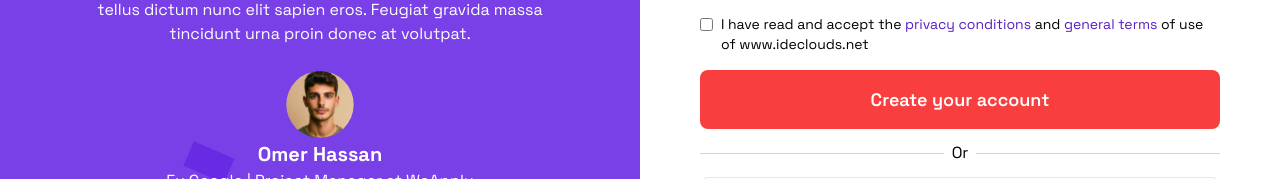
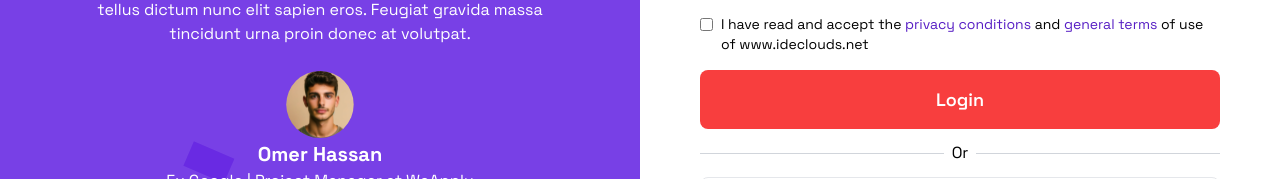
Before and after one commit to patrice012/we-apply-dash, a React (Vite) app: page /Login in a window 1280 px wide. Shown: the part 463-642 px from the top of the page. Built offline with nearby package versions, Linux system fonts and the light colour scheme; no server answers.

Commit message:
login user

```diff
--- a/src/pages/auth/login.tsx
+++ b/src/pages/auth/login.tsx
@@ -4,10 +4,12 @@ import { useState } from "react";
 import { Link } from "react-router-dom";
 import { signinWithGoogle } from "../../firebase/googleAuth";
 import { useNavigate } from "react-router-dom";
+import { signin } from "../../utils/auth";
 
 export default function Login() {
   const [passwordVisible, setPasswordVisible] = useState(false);
   const [password, setPassword] = useState("");
+  const [email, setEmail] = useState("");
   const navigate = useNavigate();
 
   const googleLogin = async (e: {
@@ -28,12 +30,22 @@ export default function Login() {
         console.log(data);
         navigate("/Resume");
       } else {
-        console.log("error login with google")
+        console.log("error login with google");
       }
     } catch (error) {
       const err = error as Error;
       console.log(err.message);
+    }
+  };
 
+  const Login = async () => {
+    try {
+      const res = await signin({ email, password });
+      if (res.status == 200) {
+        return navigate("/Resume");
+      }
+    } catch (err) {
+      console.log("error :", err);
     }
   };
 
@@ -82,6 +94,9 @@ export default function Login() {
                   type="text"
                   className="w-full border-gray-200 border rounded-[8px] py-2 px-10 "
                   placeholder="Enter email"
+                  onChange={(e) => {
+                    setEmail(e.target.value);
+                  }}
                 />
               </div>
               <div className="flex flex-col relative gap-2 w-full">
@@ -128,18 +143,21 @@ export default function Login() {
                   of www.ideclouds.net
                 </span>
               </div>
-              <Link to="/otp">
-                <button className="bg-[#F83E3E] w-full py-4 rounded-lg text-white font-semibold text-[18px]">
-                  Create your account
-                </button>
-              </Link>
+
+              <button
+                onClick={Login}
+                className="bg-[#F83E3E] w-full py-4 rounded-lg text-white font-semibold text-[18px]">
+                Login
+              </button>
             </div>
             <div className="flex items-center gap-2 w-full">
               <div className="flex w-full h-[1px] bg-[#D1D5DB]"></div>{" "}
               <span>Or</span>{" "}
               <div className="flex w-full h-[1px] bg-[#D1D5DB]"></div>
             </div>
-            <button  onClick={googleLogin} className=" w-full border-gray-200 border justify-center flex gap-4 items-center py-4 rounded-lg text-black  text-[16px]">
+            <button
+              onClick={googleLogin}
+              className=" w-full border-gray-200 border justify-center flex gap-4 items-center py-4 rounded-lg text-black  text-[16px]">
               <img src="/google.svg" alt="" /> Continue with Google
             </button>
             <span className="text-center">
--- a/src/pages/auth/signup.tsx
+++ b/src/pages/auth/signup.tsx
@@ -128,7 +128,7 @@ export default function Signup() {
       if (res.status == 200) {
         const sign = await signup({ fullname, email, password });
         console.log(sign)
-        if (sign.status == 200) {
+        if (sign.status == 201) {
           return navigate("/Resume");
         }
       }
```
Also changed, not shown: src/context/SessionContext.tsx (+5 -12 lines).
